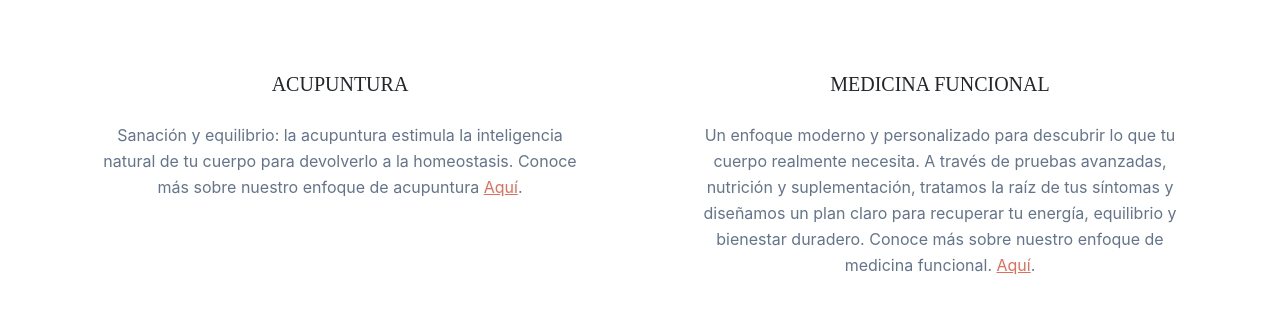
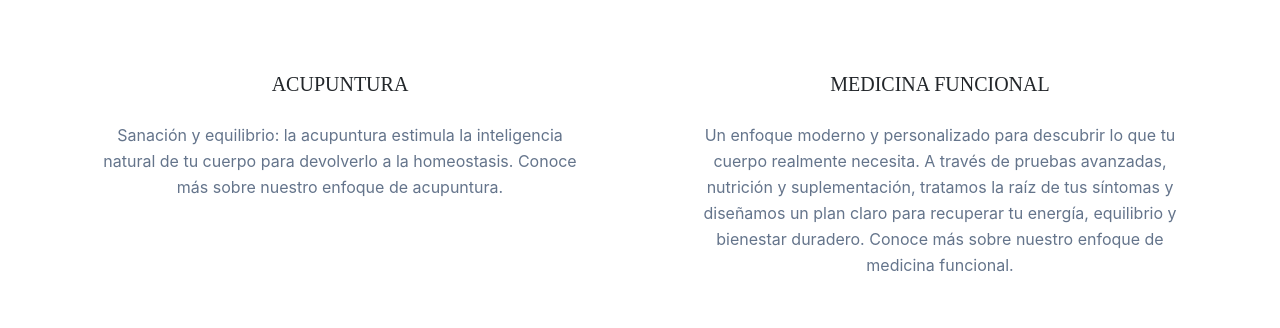
Before and after one commit to ltamayot/chic-landing-gen, a React (Vite) app: page /primera-consulta in a window 1280 px wide. Shown: the part 3540-3868 px from the top of the page. Built offline with nearby package versions, Linux system fonts and the light colour scheme; the HTML template or start-up script is replaced by a standard one.

Commit message:
Fix: Remove "Aquí" from services section

```diff
--- a/src/pages/PrimeraConsulta.tsx
+++ b/src/pages/PrimeraConsulta.tsx
@@ -192,13 +192,11 @@ const ServicesSection = () => {
   const services = [
     {
       title: "ACUPUNTURA",
-      description: "Sanación y equilibrio: la acupuntura estimula la inteligencia natural de tu cuerpo para devolverlo a la homeostasis. Conoce más sobre nuestro enfoque de acupuntura",
-      link: "Aquí"
+      description: "Sanación y equilibrio: la acupuntura estimula la inteligencia natural de tu cuerpo para devolverlo a la homeostasis. Conoce más sobre nuestro enfoque de acupuntura."
     },
     {
       title: "MEDICINA FUNCIONAL",
-      description: "Un enfoque moderno y personalizado para descubrir lo que tu cuerpo realmente necesita. A través de pruebas avanzadas, nutrición y suplementación, tratamos la raíz de tus síntomas y diseñamos un plan claro para recuperar tu energía, equilibrio y bienestar duradero. Conoce más sobre nuestro enfoque de medicina funcional.",
-      link: "Aquí"
+      description: "Un enfoque moderno y personalizado para descubrir lo que tu cuerpo realmente necesita. A través de pruebas avanzadas, nutrición y suplementación, tratamos la raíz de tus síntomas y diseñamos un plan claro para recuperar tu energía, equilibrio y bienestar duradero. Conoce más sobre nuestro enfoque de medicina funcional."
     }
   ];
 
@@ -221,10 +219,7 @@ const ServicesSection = () => {
                 {service.title}
               </h3>
               <p className="text-muted-foreground leading-relaxed">
-                {service.description}{" "}
-                <span className="text-accent underline cursor-pointer hover:text-accent/80 transition-colors">
-                  {service.link}
-                </span>.
+                {service.description}
               </p>
             </div>
           ))}
```
